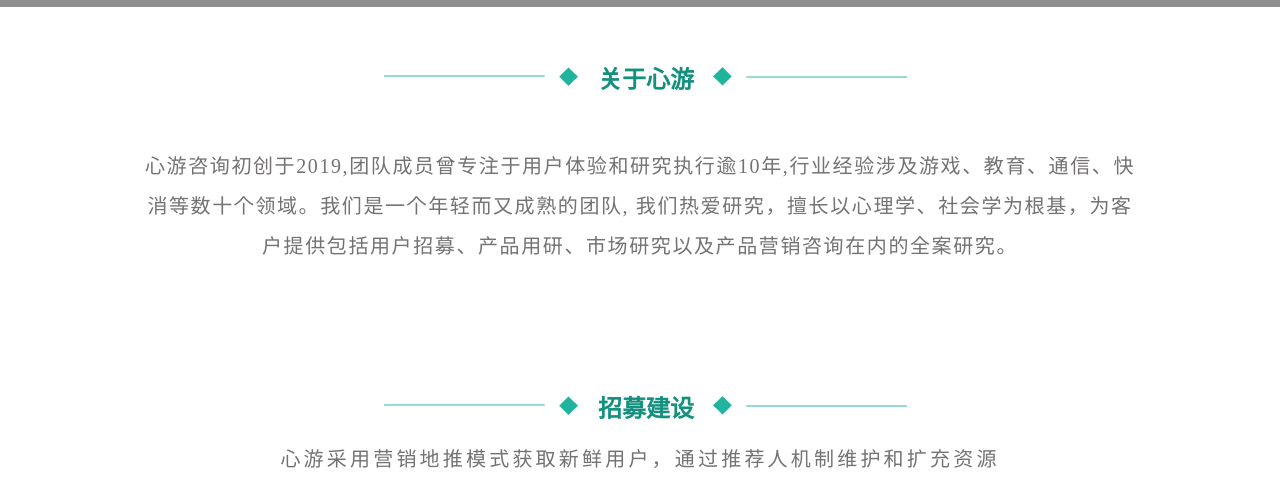
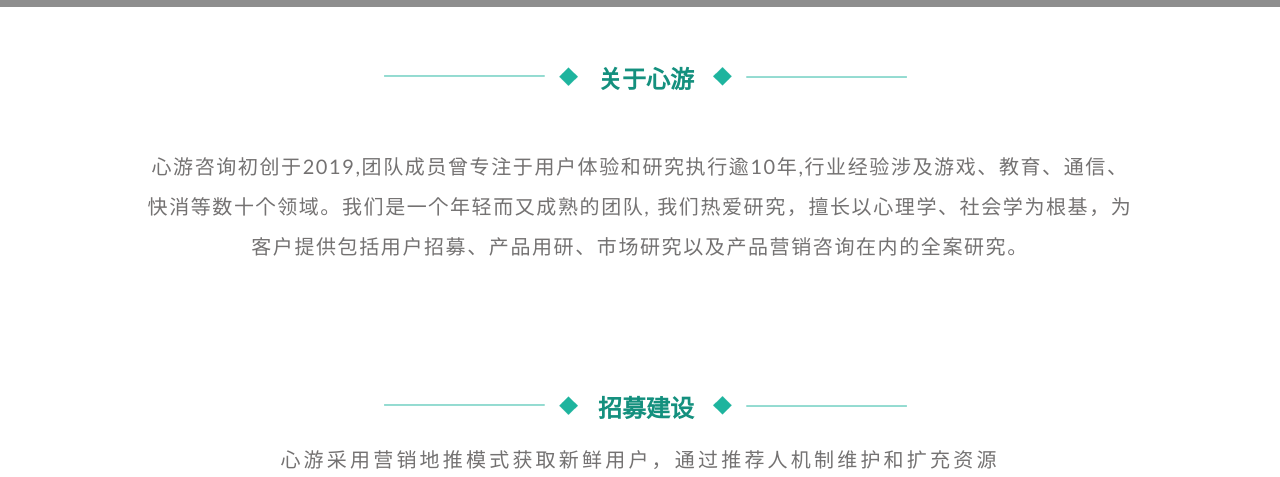
Before and after one commit to BMLL/webSite, a plain HTML site: page index.html in a window 1280 px wide. Shown: the part 623-1100 px from the top of the page. Drawn offline with nearby package versions, Linux system fonts and the light colour scheme; grey boxes are pictures that could not be loaded.

Commit message:
Update style.css

```diff
--- a/css/style.css
+++ b/css/style.css
@@ -4,6 +4,7 @@
 *{
     margin: 0;
     padding: 0;
+    font-family: 'Gill Sans', 'Gill Sans MT', Calibri, 'Trebuchet MS', sans-serif
 }
 ul{
     list-style: none;
```
